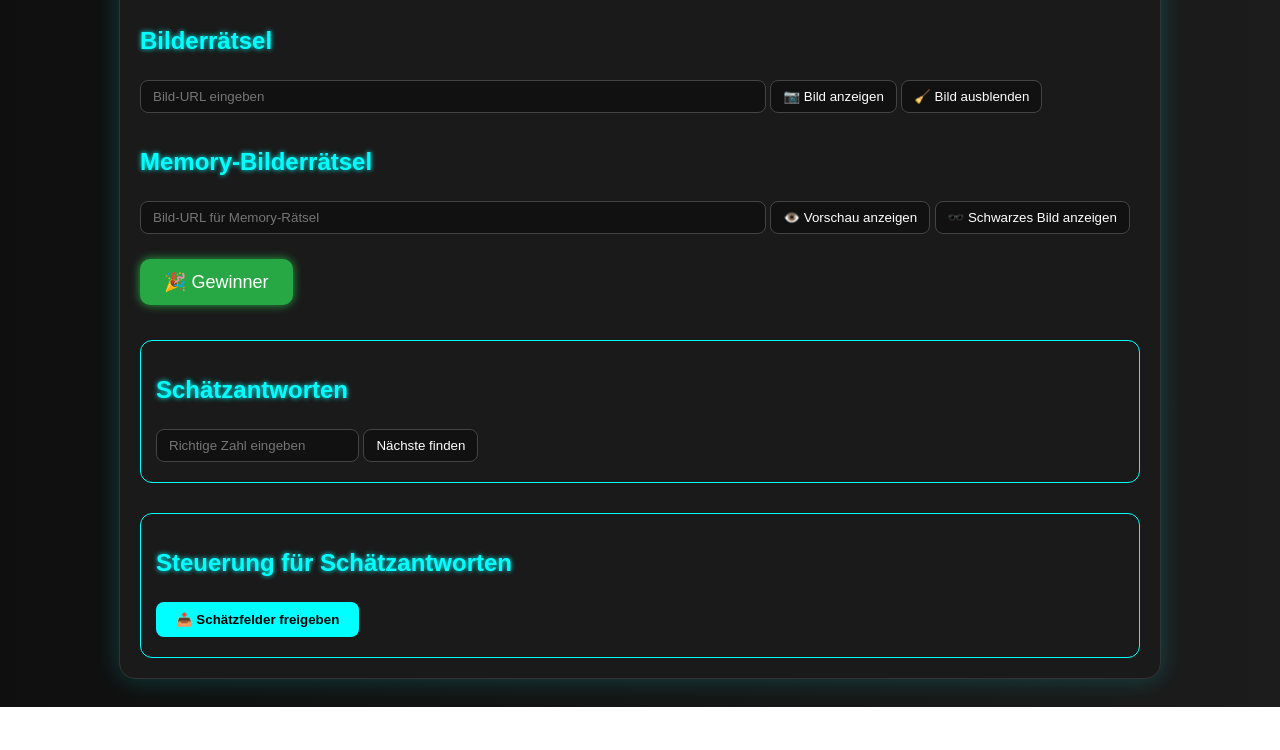
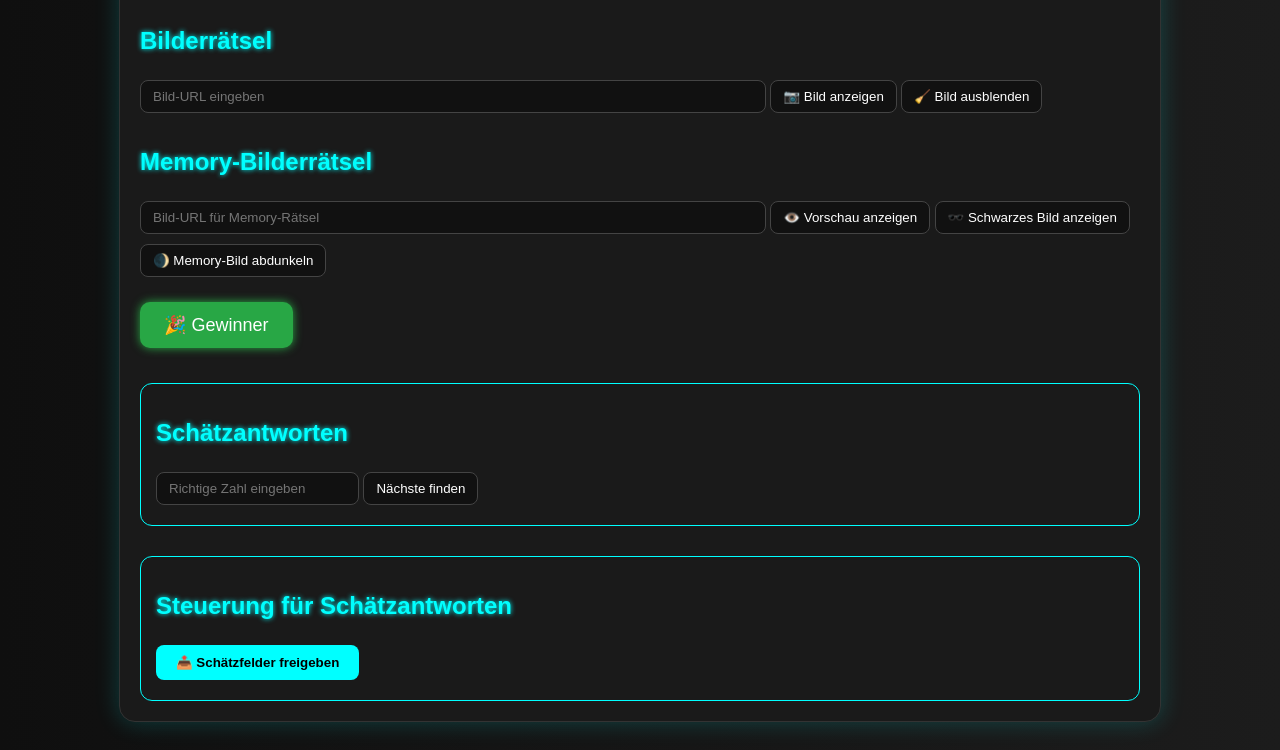
Before and after one commit to Flasche999/Gamescoquiz, a website: page admin.html in a window 1280 px wide. Shown: the part 1123-1873 px from the top of the page. Before the commit the page ends 1830 px from the top, so only its background shows below. Drawn offline with nearby package versions, Linux system fonts and the light colour scheme.

Commit message:
Update admin.html

```diff
--- a/admin.html
+++ b/admin.html
@@ -79,7 +79,6 @@
       background-color: #218838;
     }
 
-    /* Konfetti */
     #confetti-container {
       display: none;
       position: fixed;
@@ -124,7 +123,6 @@
         <p id="option-d-container" style="display:none;">D: <span id="admin-option-d">---</span></p>
       </div>
 
-      <!-- Countdown-Anzeige -->
       <p id="memory-timer" style="display:none;">⏳ Zeit: 20</p>
 
       <div id="reveal-buttons">
@@ -221,6 +219,7 @@
      <input type="text" id="memory-image-url" placeholder="Bild-URL für Memory-Rätsel" style="width: 60%;" />
      <button id="btn-show-preview">👁️ Vorschau anzeigen</button>
      <button id="btn-show-black">🕶️ Schwarzes Bild anzeigen</button>
+     <button id="btn-manual-darken">🌒 Memory-Bild abdunkeln</button>
      </div>
 
      <button id="show-winner-btn">🎉 Gewinner</button>
```
